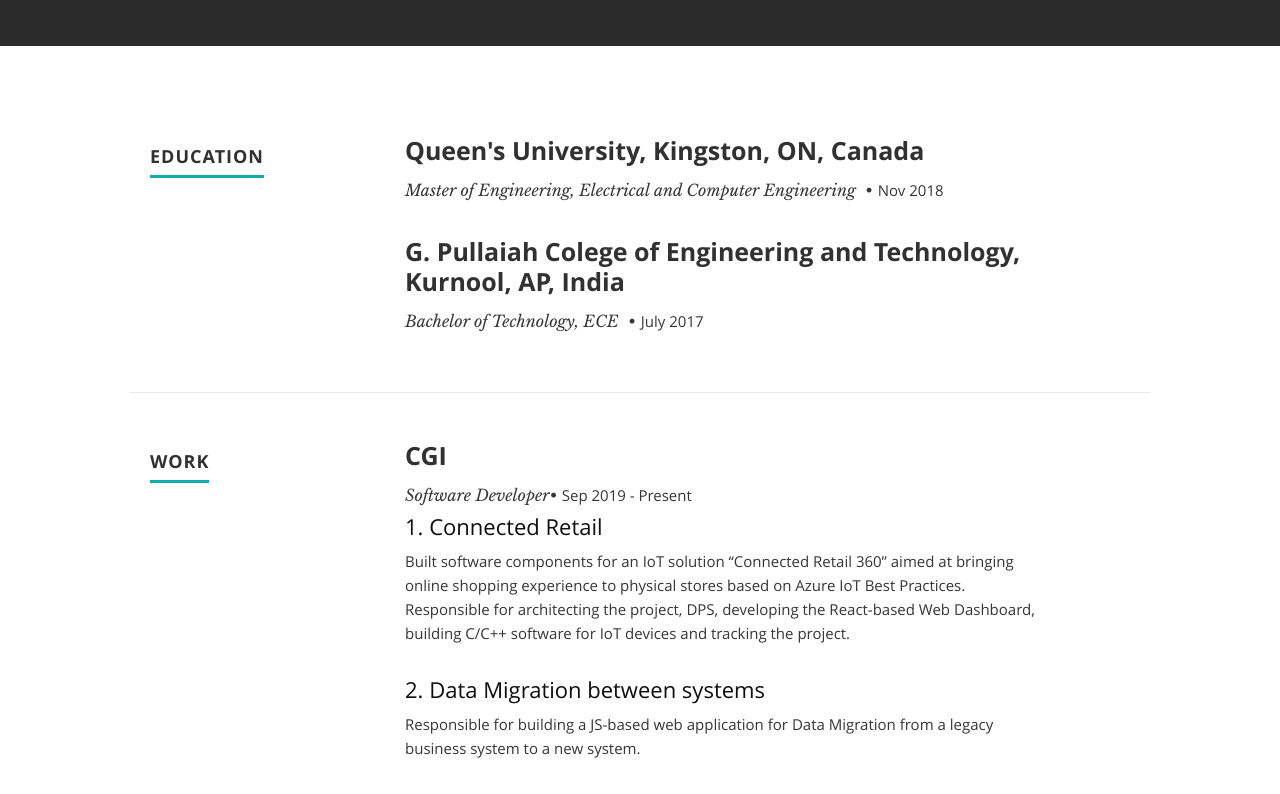
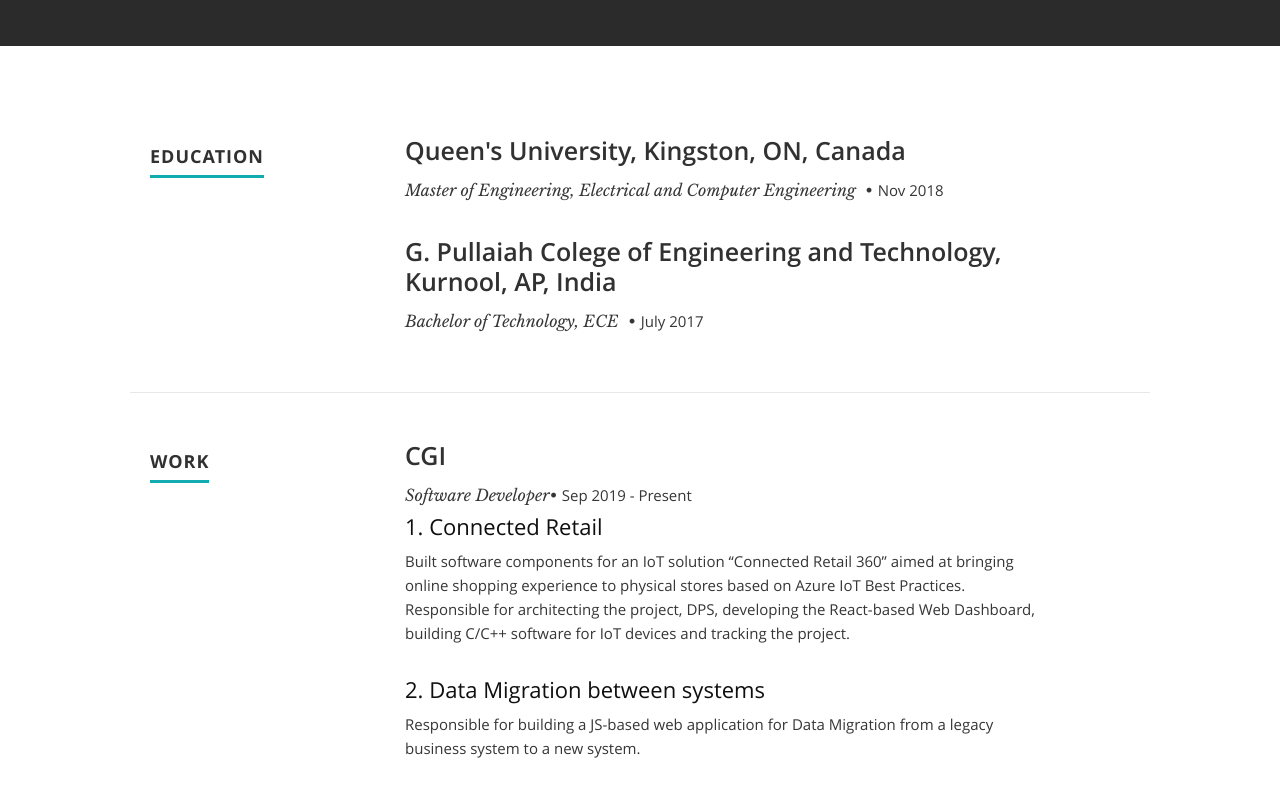
Before and after one commit to 111hemant111/portfolio_website-react, a React (Create React App) app: page / in a window 1280 px wide. Shown: the part 1360-2154 px from the top of the page. Built offline with nearby package versions, Linux system fonts and the light colour scheme.

Commit message:
font changes

```diff
--- a/public/css/default.css
+++ b/public/css/default.css
@@ -144,7 +144,7 @@
 body {
    background: #fff;
    font-family: 'opensans-regular', sans-serif;
-   font-weight: normal;
+   /* font-weight: 300; */
    font-size: 15px;
    line-height: 30px;
 	color: #838C95;
@@ -159,17 +159,15 @@
 
 h1, h2, h3, h4, h5, h6 {
    color: #313131;
-	font-family: 'opensans-bold', sans-serif;
-   font-weight: normal;
+	font-family: 'Open Sans', sans-serif;
 }
-h1 a, h2 a, h3 a, h4 a, h5 a, h6 a { font-weight: inherit; }
+/* h1 a, h2 a, h3 a, h4 a, h5 a, h6 a { font-weight: inherit; } */
 h1 { font-size: 38px; line-height: 42px; margin-bottom: 12px; letter-spacing: -1px; }
 h2 { font-size: 28px; line-height: 36px; margin-bottom: 6px; }
 h3 { font-size: 22px; line-height: 30px; margin-bottom: 12px; }
 h4 { font-size: 20px; line-height: 30px; margin-bottom: 6px; }
 h5 { font-size: 18px; line-height: 20px; }
 h6 { font-size: 14px; line-height: 30px; }
-.subheader { }
 
 #additional_id {
    font-size: 80%;
--- a/public/css/layout.css
+++ b/public/css/layout.css
@@ -263,7 +263,8 @@
    padding-bottom: 6px;
 }
 #resume h3 {
-   font: 25px/30px 'opensans-bold', sans-serif;
+   font: 25px/30px 'opensans-semibold', sans-serif;
+   font-weight: 700;
 }
 
 #resume .header-col { padding-top: 9px; }
--- a/public/index.html
+++ b/public/index.html
@@ -13,7 +13,7 @@
   <link rel="stylesheet" href="%PUBLIC_URL%/css/magnific-popup.css">
 
 
-  <title>PAPA Resume Starter Pack</title>
+  <title>Hemant's Portfolio</title>
 </head>
 
 <body>
--- a/src/Components/Footer.js
+++ b/src/Components/Footer.js
@@ -22,8 +22,8 @@
           <ul className="copyright">
             <li>
               Made by{" "}
-              <a title="PAPA" href="http://www.papareact.com/">
-                PAPA
+              <a title="Hemant" href="https://hemant.click.com/">
+                Hemant
               </a>
             </li>
           </ul>
```
Also changed, not shown: 1 other file (tests, documents, lock files or other folders).
